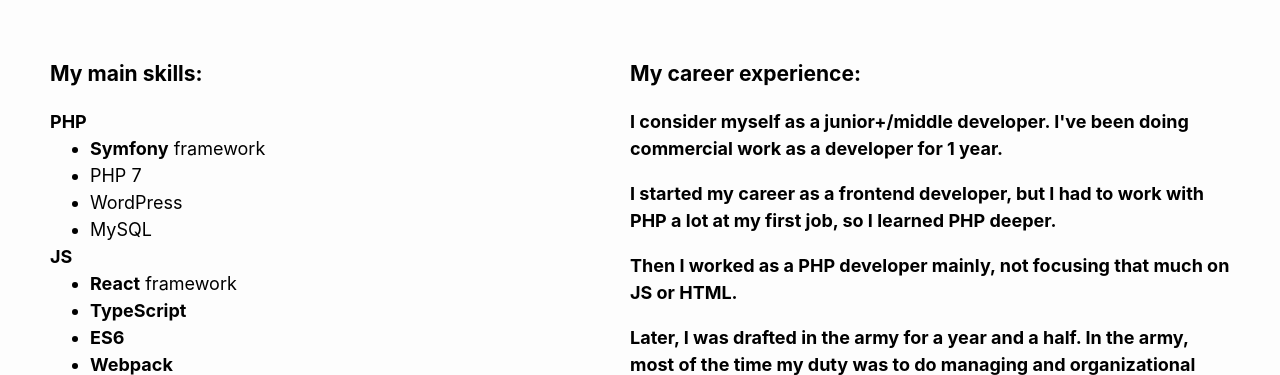
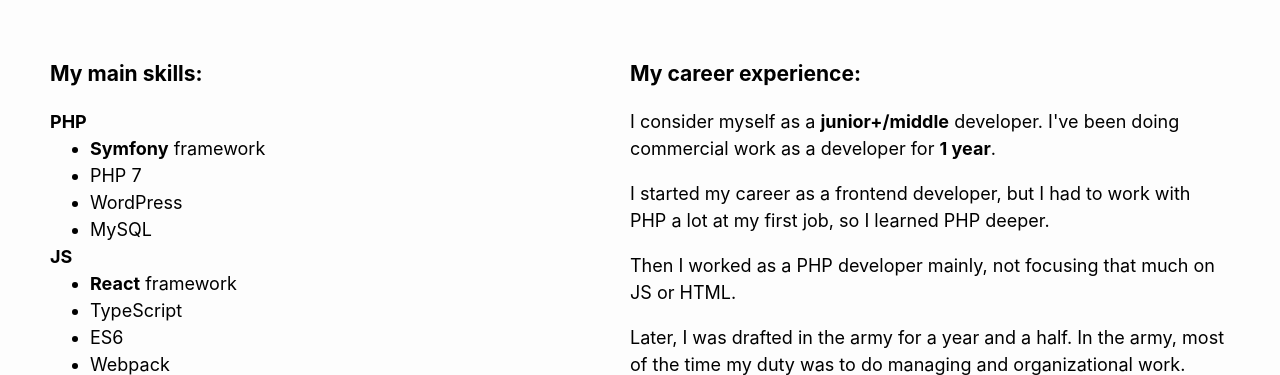
Before and after one commit to AlexDz27/alexdz27.github.io, a plain HTML site: page index.html in a window 1280 px wide. Shown: the part 574-949 px from the top of the page. Drawn offline with Linux system fonts and the light colour scheme.

Commit message:
Fix all text bold bug

```diff
--- a/index.html
+++ b/index.html
@@ -189,7 +189,7 @@
 
           <dt class="skills-list__item"><strong>JS</strong></dt>
           <dd class="skills-list__sub-item"><strong>React</strong> framework</dd>
-          <dd class="skills-list__sub-item"><strong>TypeScript</dd>
+          <dd class="skills-list__sub-item">TypeScript</dd>
           <dd class="skills-list__sub-item">ES6</dd>
           <dd class="skills-list__sub-item">Webpack</dd>
 
```
